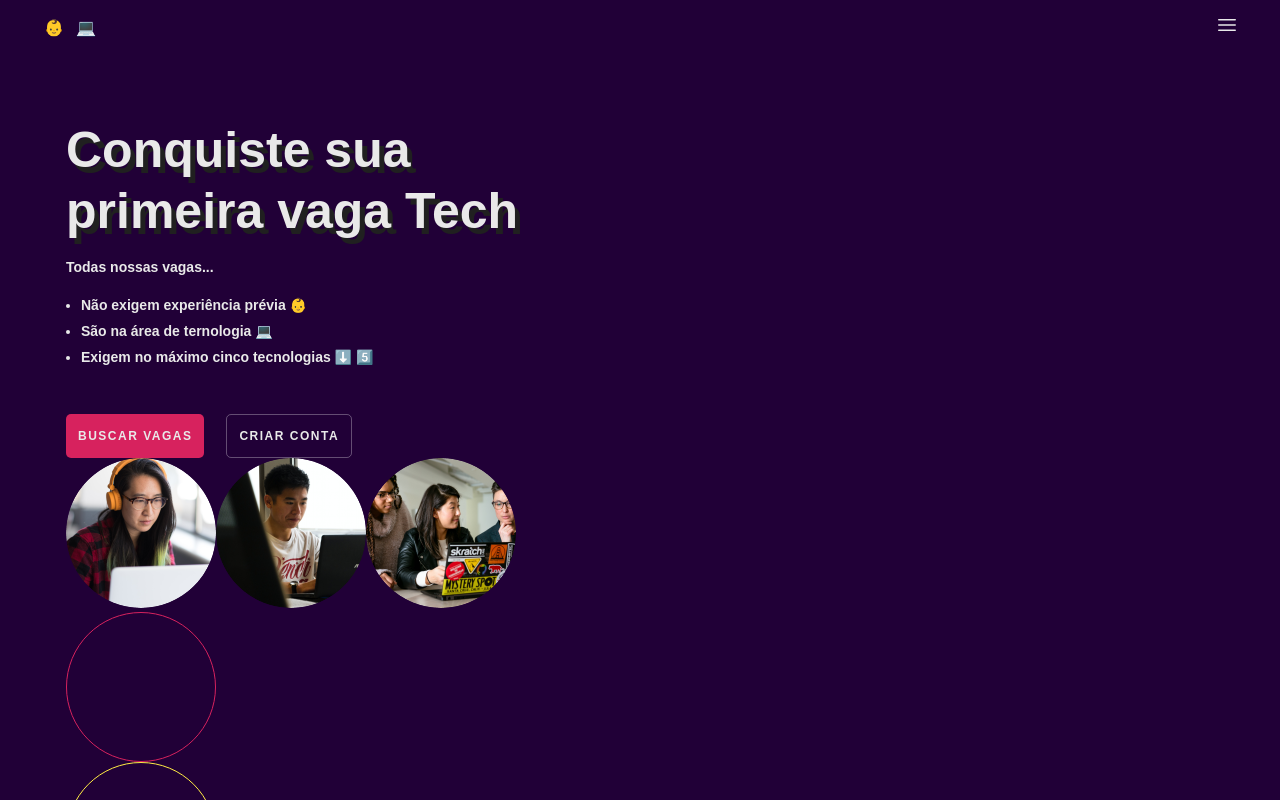
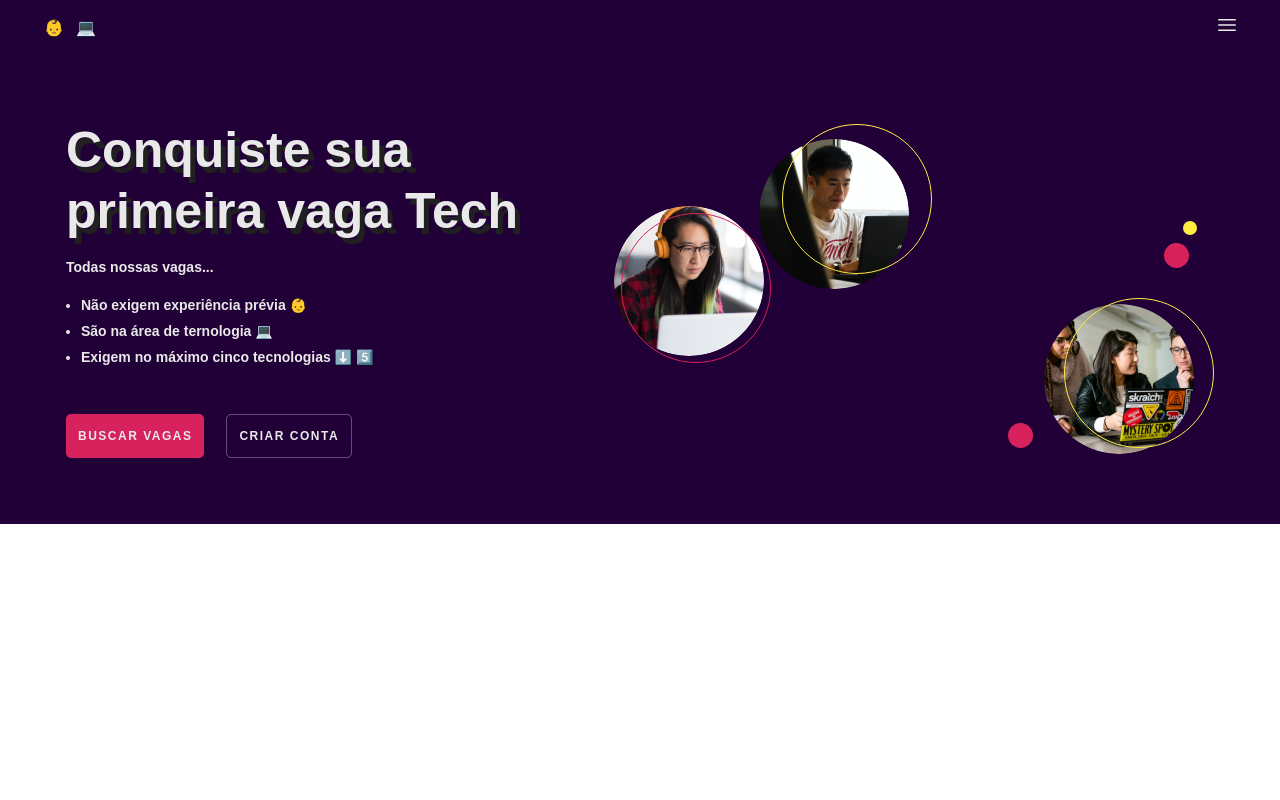
Before and after one commit to PedroMarianoAlmeida/baby-dev-v4, a Next.js app: page / in a window 1280 px wide. Shown: the top 800 px of the page. Built offline with nearby package versions, Linux system fonts and the light colour scheme.

Commit message:
all balls in some position

```diff
--- a/src/components/components/HomePage/HeroSecction.jsx
+++ b/src/components/components/HomePage/HeroSecction.jsx
@@ -5,6 +5,7 @@ import Spots from "./Spots";
 const HeroSecction = () => {
   return (
     <Container>
+      <div>
         <h1>Conquiste sua primeira vaga Tech</h1>
         <p>Todas nossas vagas...</p>
         <ul>
@@ -16,12 +17,14 @@ const HeroSecction = () => {
           <Button text="buscar vagas" />
           <Button text="criar conta" transparent={true} />
         </div>
+      </div>
       <Spots />
     </Container>
   );
 };
 
 const Container = styled.main`
+  display: flex;
   padding: 66px;
   h1 {
     font-style: normal;
--- a/src/components/components/HomePage/Spots.jsx
+++ b/src/components/components/HomePage/Spots.jsx
@@ -4,20 +4,117 @@ import Avatar from "../../shared/Avatar";
 const Spots = () => {
   return (
     <Container>
+      <div className="details-wrapper">
+        <div className="person1">
+          <div style={{ position: "relative" }}>
+            <div style={{ zIndex: 2 }}>
               <Avatar size="150px" src={"images/person1.png"} />
+            </div>
+            <div className="person-border-1">
+              <Circunference color={"#d7225e"} />
+            </div>
+          </div>
+        </div>
+        <div className="person2">
+          <div style={{ position: "relative" }}>
             <Avatar size="150px" src={"images/person2.png"} />
+
+            <div className="person-border-2">
+              <Circunference color={"#FFEC43"} />
+            </div>
+          </div>
+        </div>
+        <div className="person3">
+          <div style={{ position: "relative" }}>
             <Avatar size="150px" src={"images/person3.png"} />
-      <Circunference color={"#d7225e"} />
+            <div className="person-border-3">
               <Circunference color={"#FFEC43"} />
-      <Circunference color={"#FFEC43"} />
+            </div>
+            <div className="big-circle-1">
               <BigCircle />
+            </div>
+            <div className="big-circle-2">
               <BigCircle />
+            </div>
+            <div className="small-circle">
               <SmallCircle />
+            </div>
+          </div>
+        </div>
+      </div>
     </Container>
   );
 };
 
-const Container = styled.div``;
+const Container = styled.div`
+  width: 600px;
+  //background-color: red;
+
+  .details-wrapper {
+    position: relative;
+    height: 100%;
+  }
+  .person1 {
+    position: absolute;
+    left: 0;
+    top: 86px;
+    z-index: 2;
+  }
+
+  .person-border-1 {
+    position: absolute;
+    top: 7px;
+    left: 7px;
+    z-index: 1;
+  }
+
+  .person2 {
+    position: absolute;
+    left: 145px;
+    top: 19px;
+  }
+
+  .person3 {
+    position: absolute;
+    right: 20px;
+    bottom: 0;
+  }
+
+  .person-border-2 {
+    position: absolute;
+    bottom: 19px;
+    left: 23px;
+    z-index: 1;
+  }
+
+  .person-border-3 {
+    position: absolute;
+    bottom: 10px;
+    left: 20px;
+    z-index: 1;
+  }
+
+  .big-circle-1 {
+    position: absolute;
+    bottom: 10px;
+    left: -36px;
+    z-index: 1;
+  }
+
+  .big-circle-2 {
+    position: absolute;
+    top: -61px;
+    right: 5px;
+    z-index: 1;
+  }
+
+  .small-circle {
+    position: absolute;
+    top: -83px;
+    right: -3px;
+    z-index: 1;
+  }
+`;
 const Circunference = styled.div`
   width: 150px;
   height: 150px;
```
Lines whose indentation alone changed are shown as unchanged.
